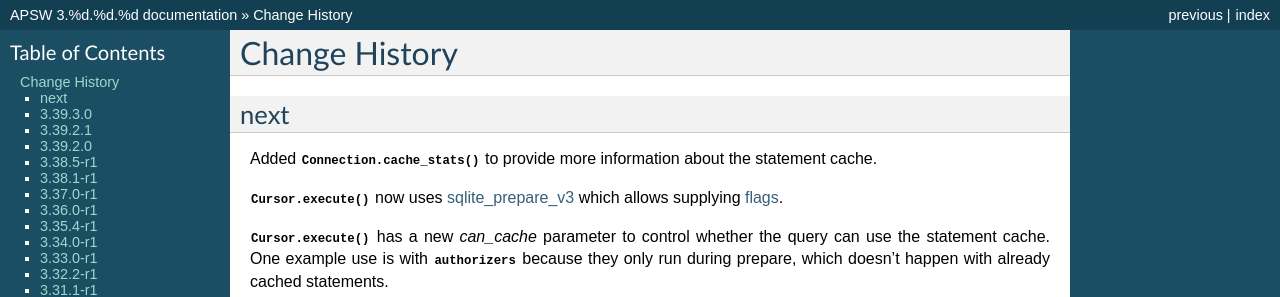
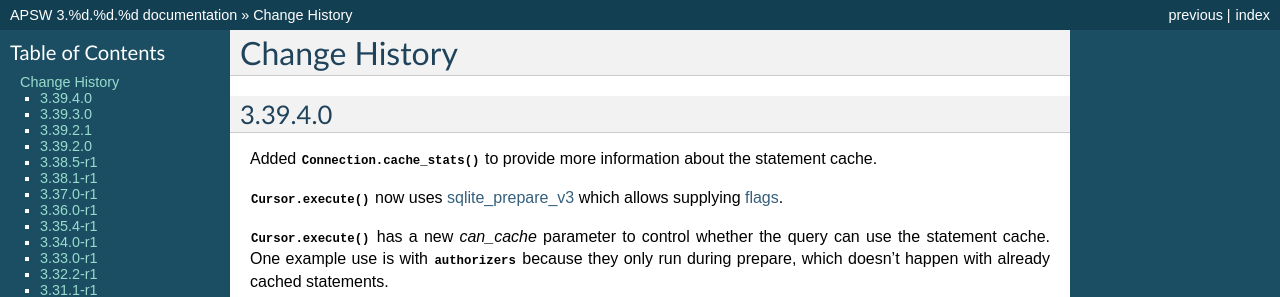
Before and after one commit to rogerbinns/apsw, a Sphinx documentation site: the page built from doc/changes.rst, in a window 1280 px wide and 900 px high. Shown: the top 297 px of the window. Built offline with Sphinx 7.4.7, drawn with Linux system fonts in a browser that asks for light colours; pages that are not in the unit, such as notebooks, are missing from menus; the version number is read from the project's files by our own code.

Commit message:
Set doc version and release date

```diff
--- a/doc/changes.rst
+++ b/doc/changes.rst
@@ -2,8 +2,8 @@
 **************
 .. currentmodule:: apsw
 
-next
-====
+3.39.4.0
+========
 
 Added :meth:`Connection.cache_stats` to provide more information about
 the statement cache.
```
Also changed, not shown: 1 other file.
